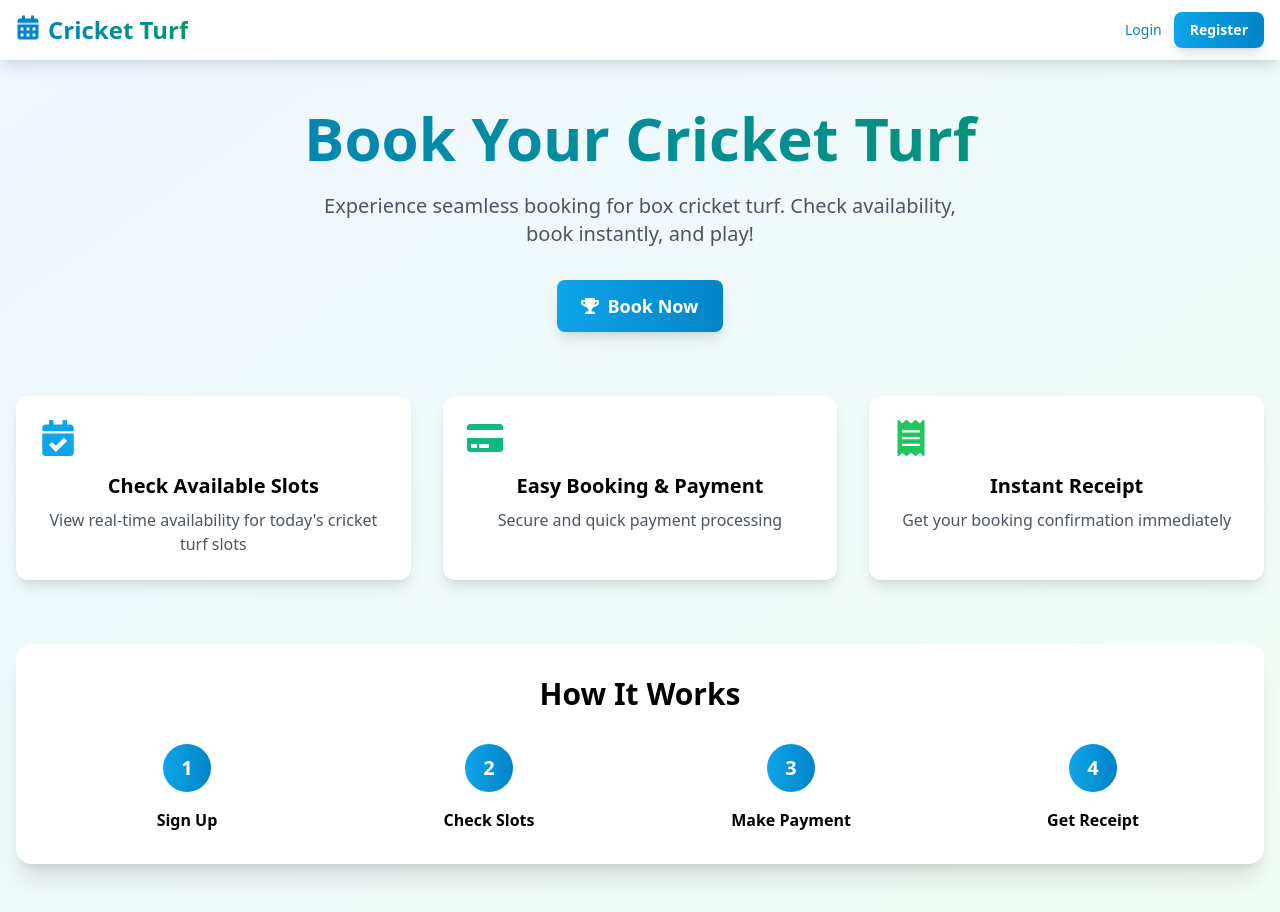
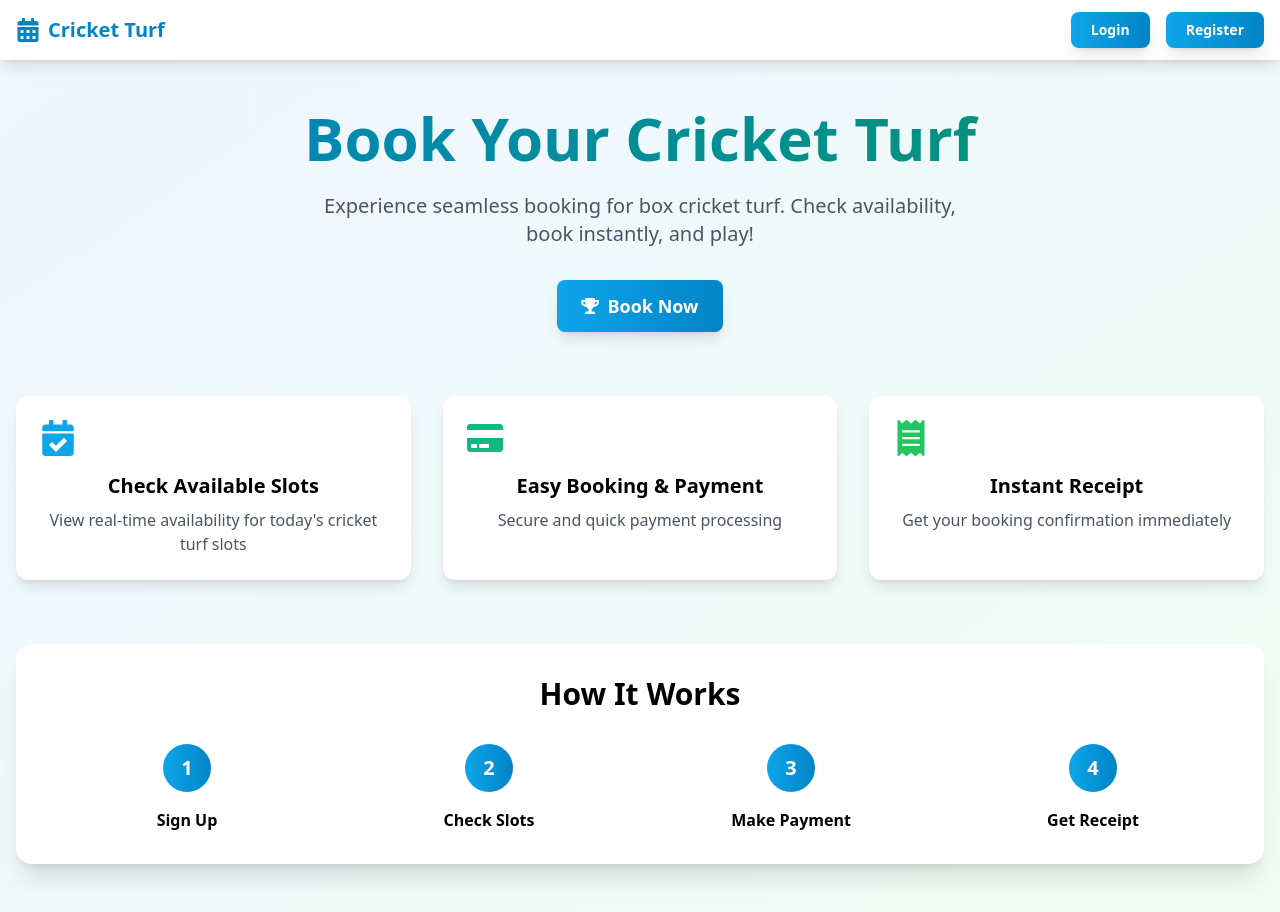
Before and after one commit to shivansh-7718/cricket-turf-booking, a React (Create React App) app in the folder client/: page / in a window 1280 px wide. Built offline with nearby package versions, Linux system fonts and the light colour scheme.

Commit message:
Updated css

```diff
--- a/client/src/components/Navbar.js
+++ b/client/src/components/Navbar.js
@@ -1,4 +1,4 @@
-import React from 'react';
+import React, { useState } from 'react';
 import { Link, useNavigate } from 'react-router-dom';
 import { useAuth } from '../context/AuthContext';
 import { motion } from 'framer-motion';
@@ -6,16 +6,20 @@ import {
   FaUser,
   FaSignOutAlt,
   FaCalendarAlt,
-  FaChartLine
+  FaChartLine,
+  FaBars,
+  FaTimes
 } from 'react-icons/fa';
 
 const Navbar = () => {
   const { user, logout } = useAuth();
   const navigate = useNavigate();
+  const [menuOpen, setMenuOpen] = useState(false);
 
   const handleLogout = () => {
     logout();
     navigate('/');
+    setMenuOpen(false);
   };
 
   return (
@@ -25,73 +29,113 @@ const Navbar = () => {
       className="bg-white shadow-lg sticky top-0 z-50"
     >
       <div className="max-w-7xl mx-auto px-4 py-3">
-        {/* MAIN WRAPPER */}
-        <div className="flex flex-col gap-3 md:flex-row md:justify-between md:items-center">
-
+        {/* TOP BAR */}
+        <div className="flex items-center justify-between">
           {/* LOGO */}
-          <Link
-            to="/"
-            className="flex items-center justify-center md:justify-start space-x-2"
-          >
-            <FaCalendarAlt className="text-primary-600 text-2xl animate-float" />
-            <span className="text-2xl font-bold bg-gradient-to-r from-primary-600 to-secondary-600 bg-clip-text text-transparent">
+          <Link to="/" className="flex items-center space-x-2">
+            <FaCalendarAlt className="text-primary-600 text-2xl" />
+            <span className="text-xl font-bold text-primary-600">
               Cricket Turf
             </span>
           </Link>
 
-          {/* RIGHT SIDE */}
-          <div className="flex flex-wrap items-center justify-center gap-3 md:justify-end">
+          {/* DESKTOP MENU */}
+          <div className="hidden md:flex items-center gap-4">
             {user ? (
               <>
-                {/* Welcome (hidden on very small screens) */}
-                <span className="hidden sm:flex items-center space-x-2 text-gray-700 text-sm">
-                  <FaUser className="text-primary-500" />
-                  <span>Welcome, {user.name}</span>
-                </span>
-
-                {/* Admin Dashboard */}
                 {user.role === 'admin' && (
                   <Link
                     to="/admin/analytics"
-                    className="flex items-center space-x-1 text-primary-600 hover:text-primary-700 font-semibold text-sm"
+                    className="text-primary-600 font-semibold"
                   >
-                    <FaChartLine />
-                    <span>AI Dashboard</span>
+                    AI Dashboard
                   </Link>
                 )}
 
-                {/* Book Slot */}
                 <Link to="/slots" className="btn-primary text-sm py-2 px-4">
                   Book Slot
                 </Link>
 
-                {/* Logout */}
                 <button
                   onClick={handleLogout}
-                  className="flex items-center space-x-1 text-red-600 hover:text-red-700 text-sm"
+                  className="flex items-center gap-1 text-red-600"
                 >
-                  <FaSignOutAlt />
-                  <span>Logout</span>
+                  <FaSignOutAlt /> Logout
                 </button>
               </>
             ) : (
               <>
+                <Link to="/login" className="btn-primary text-sm py-2 px-5">
+                  Login
+                </Link>
+                <Link to="/register" className="btn-primary text-sm py-2 px-5">
+                  Register
+                </Link>
+              </>
+            )}
+          </div>
+
+          {/* MOBILE HAMBURGER */}
+          <button
+            className="md:hidden text-2xl text-primary-600"
+            onClick={() => setMenuOpen(!menuOpen)}
+          >
+            {menuOpen ? <FaTimes /> : <FaBars />}
+          </button>
+        </div>
+
+        {/* MOBILE DROPDOWN */}
+        {menuOpen && (
+          <div className="md:hidden mt-4 flex flex-col items-center gap-4">
+            {user ? (
+              <>
+                {user.role === 'admin' && (
+                  <Link
+                    to="/admin/analytics"
+                    onClick={() => setMenuOpen(false)}
+                    className="btn-primary w-full text-center py-2"
+                  >
+                    AI Dashboard
+                  </Link>
+                )}
+
+                <Link
+                  to="/slots"
+                  onClick={() => setMenuOpen(false)}
+                  className="btn-primary w-full text-center py-2"
+                >
+                  Book Slot
+                </Link>
+
+                <button
+                  onClick={handleLogout}
+                  className="text-red-600 font-semibold"
+                >
+                  Logout
+                </button>
+              </>
+            ) : (
+              <>
+                {/* LOGIN & REGISTER – SAME DESIGN */}
                 <Link
                   to="/login"
-                  className="text-primary-600 hover:text-primary-700 text-sm font-medium"
+                  onClick={() => setMenuOpen(false)}
+                  className="btn-primary w-full text-center py-2"
                 >
                   Login
                 </Link>
+
                 <Link
                   to="/register"
-                  className="btn-primary text-sm py-2 px-4"
+                  onClick={() => setMenuOpen(false)}
+                  className="btn-primary w-full text-center py-2"
                 >
                   Register
                 </Link>
               </>
             )}
           </div>
-        </div>
+        )}
       </div>
     </motion.nav>
   );
```
